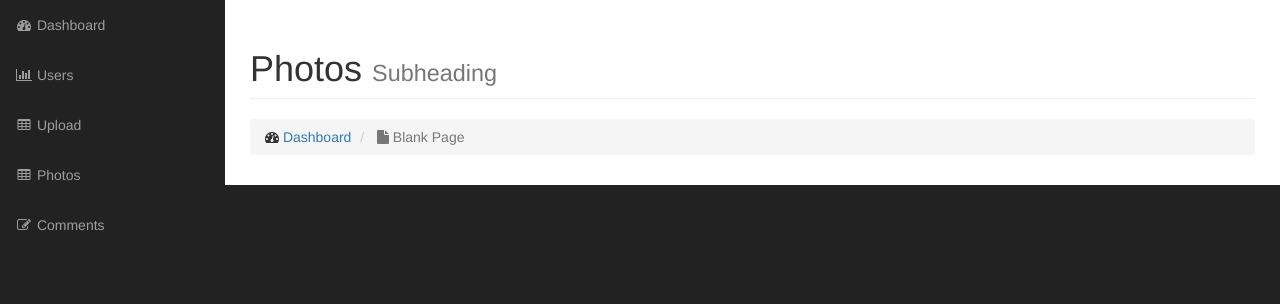
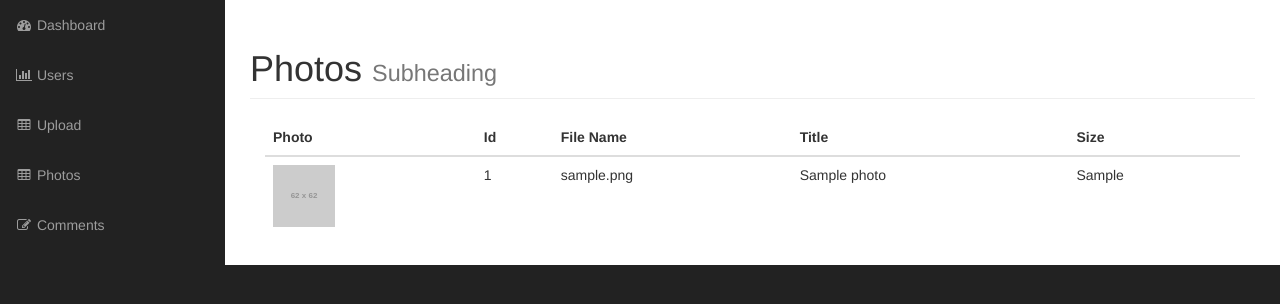
Before and after one commit to tund136/gallery-php, a PHP site: page /admin/photos.php in a window 1280 px wide. Shown: the part 51-355 px from the top of the page. Run offline with PHP 8.4, Linux system fonts and the light colour scheme; the visitor is signed in with stand-in values (Sample User, id 1); tables that the repository leaves empty or names only in its code hold one stand-in row (values such as "Sample post"); grey boxes labelled with a size stand in for pictures from a placeholder-image service; some libraries are stand-ins or nearby versions.

Commit message:
Modified admin/photos.php

```diff
--- a/admin/photos.php
+++ b/admin/photos.php
@@ -1,4 +1,9 @@
 <?php include("includes/header.php"); ?>
+<?php if(!$session->isSignedIn()) {redirect("login.php");} ?>
+
+<?php
+$photos = Photo::findAll();
+?>
 
 <!-- Navigation -->
 <nav class="navbar navbar-inverse navbar-fixed-top" role="navigation">
@@ -21,14 +26,34 @@
                     Photos
                     <small>Subheading</small>
                 </h1>
-                <ol class="breadcrumb">
-                    <li>
-                        <i class="fa fa-dashboard"></i> <a href="index.html">Dashboard</a>
-                    </li>
-                    <li class="active">
-                        <i class="fa fa-file"></i> Blank Page
-                    </li>
-                </ol>
+
+                <div class="col-md-12">
+
+                    <table class="table table-hover"> <!-- Start of Table -->
+                        <thead>
+                            <tr>
+                                <th>Photo</th>
+                                <th>Id</th>
+                                <th>File Name</th>
+                                <th>Title</th>
+                                <th>Size</th>
+                            </tr>
+                        </thead>
+
+                        <tbody>
+                        <?php foreach ($photos as $photo) : ?>
+                            <tr>
+                                <td><img src="http://placehold.it/62" alt=""></td>
+                                <td><?php echo $photo->photo_id ?></td>
+                                <td><?php echo $photo->filename ?></td>
+                                <td><?php echo $photo->title ?></td>
+                                <td><?php echo $photo->size ?></td>
+                            </tr>
+                        <?php endforeach; ?>
+                        </tbody>
+                    </table> <!-- End of Table -->
+
+                </div>
             </div>
         </div>
         <!-- /.row -->
```
